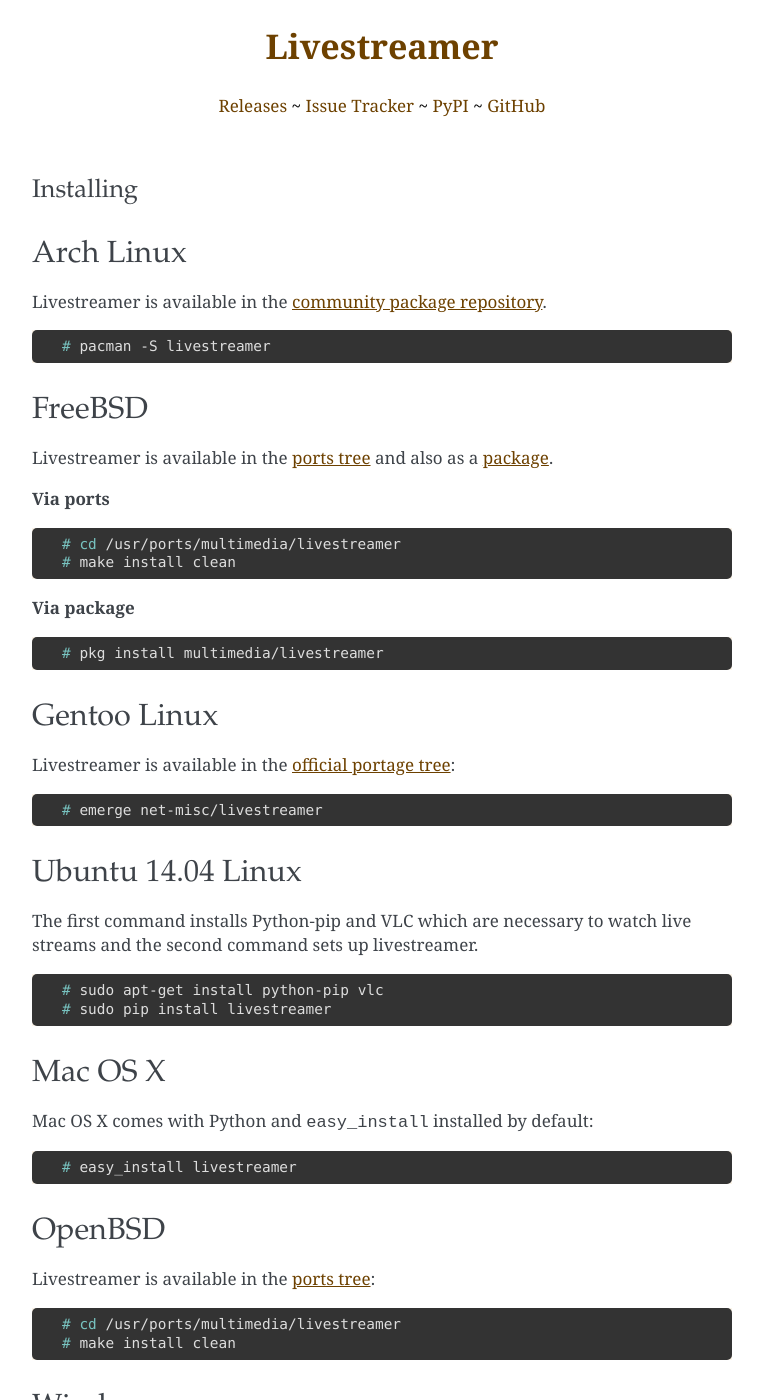
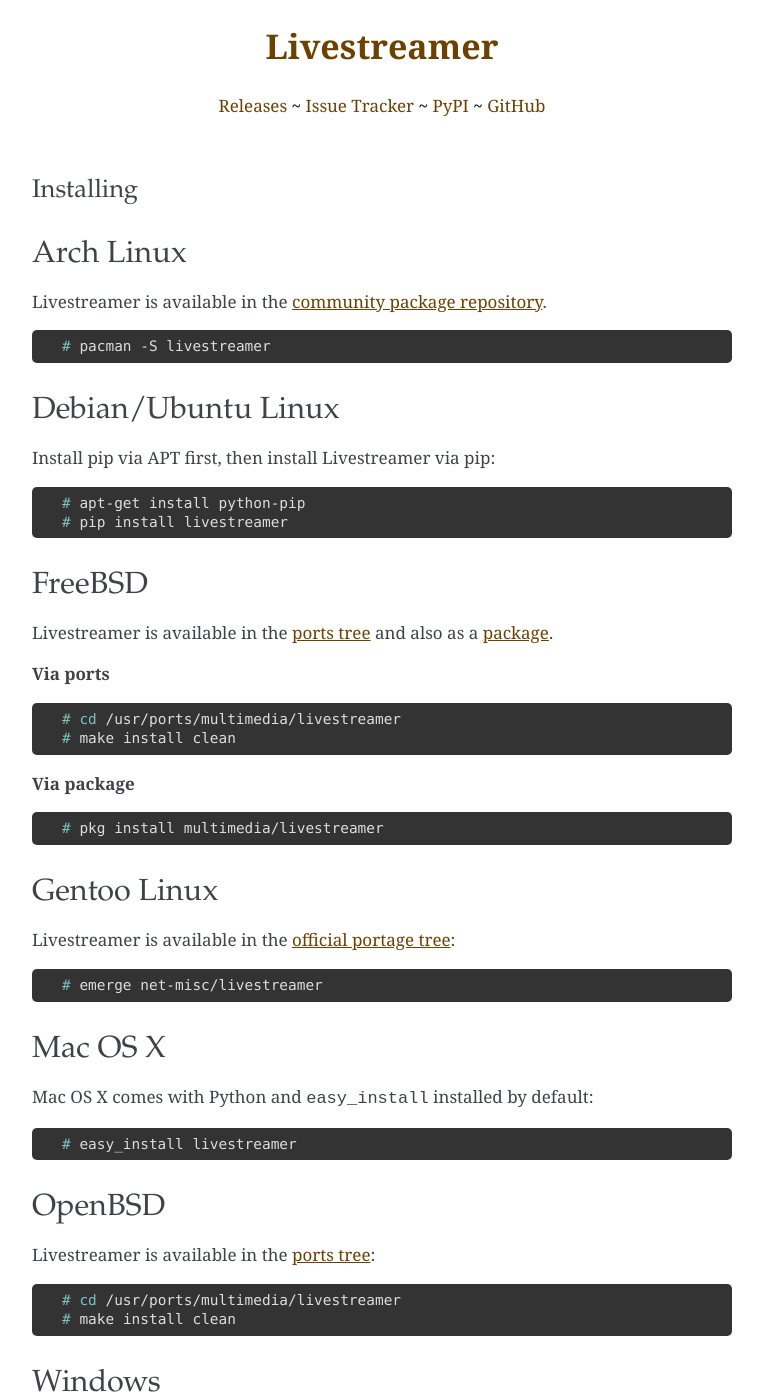
Before and after one commit to streamlink/streamlink, a Sphinx documentation site: the page built from docs/install.rst, in a window 1280 px wide and 1400 px high. Shown: the whole window, without its empty margins (258-1021 px from the left). Built offline with Sphinx 7.4.7, drawn with Linux system fonts in a browser that asks for light colours.

Commit message:
docs: Minor tweak on install page.

```diff
--- a/docs/install.rst
+++ b/docs/install.rst
@@ -11,6 +11,16 @@ Livestreamer is available in the `community package repository <https://www.arch
 .. code-block:: console
 
     # pacman -S livestreamer
+
+Debian/Ubuntu Linux
+-------------------
+
+Install pip via APT first, then install Livestreamer via pip:
+
+.. code-block:: console
+
+    # apt-get install python-pip
+    # pip install livestreamer
 
 FreeBSD
 -------
@@ -39,14 +49,6 @@ Livestreamer is available in the `official portage tree <https://packages.gentoo
 
     # emerge net-misc/livestreamer
 
-Ubuntu 14.04 Linux
-------------
-The first command installs Python-pip and VLC which are necessary to watch live streams and the second command sets up livestreamer.
-
-.. code-block:: console
-
-    # sudo apt-get install python-pip vlc
-    # sudo pip install livestreamer
 Mac OS X
 --------
 
```
